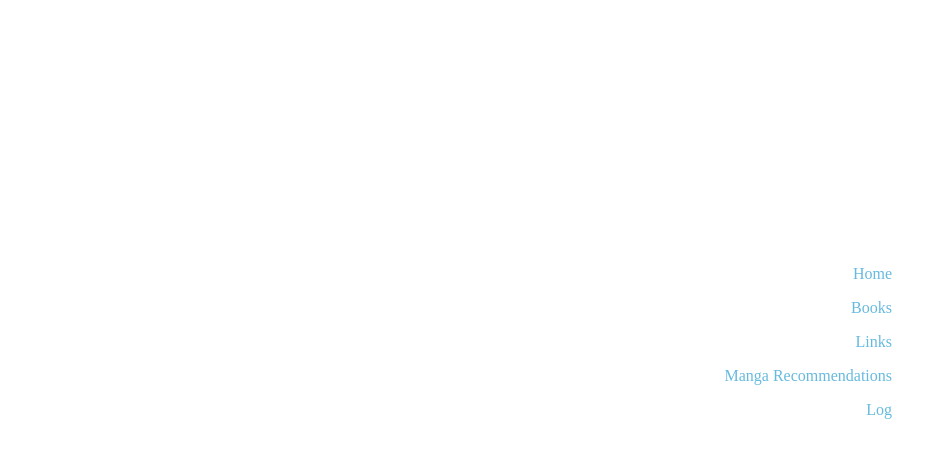
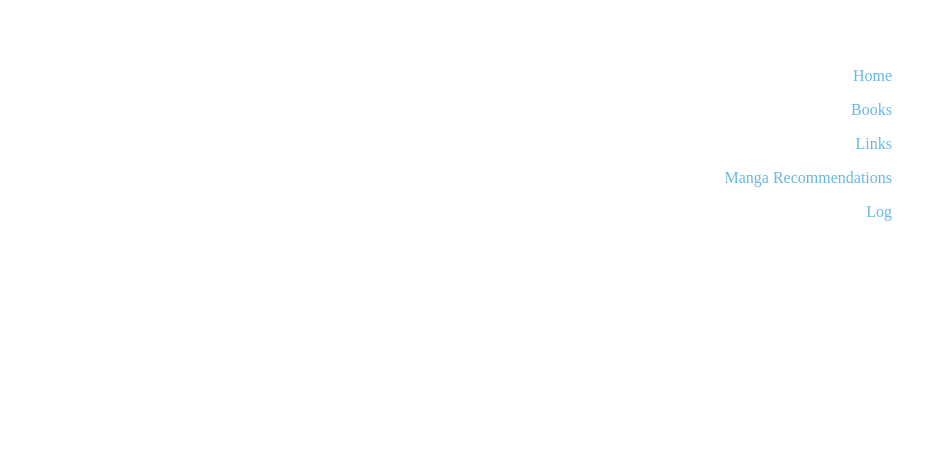
Before and after one commit to tsuiusi/tsuiusi.github.io, a website: page log.html in a window 1280 px wide. Shown: the full height of the page, 348-1280 px from the left. Drawn offline with Linux system fonts and the light colour scheme.

Commit message:
google doc

```diff
--- a/style.css
+++ b/style.css
@@ -5,7 +5,7 @@
 }
 
 .container2 {
-	justify-content: space-between;
+	display: flex;
 	margin: 20px;
 	height: 100%;
 }
```
